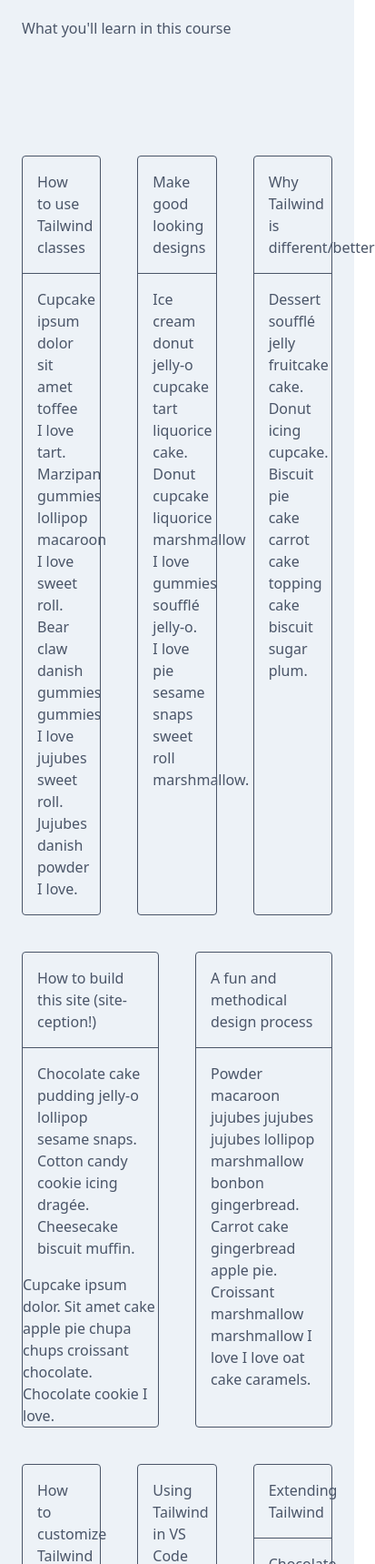
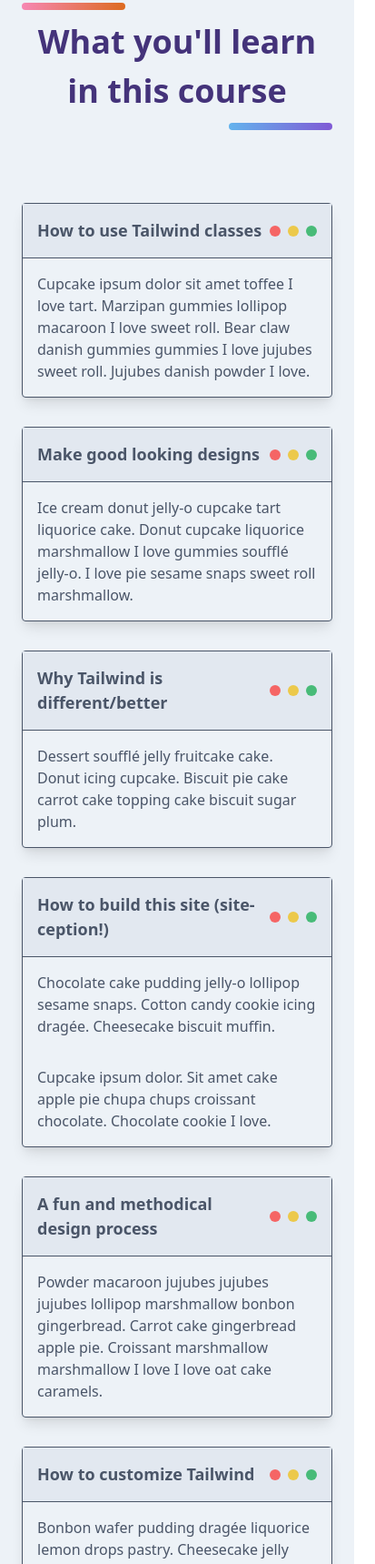
Before and after one commit to arpanp11/web-with-tailwind, a website built with Parcel: page src/index.html in a window 390 px wide. Shown: the part 5390-7109 px from the top of the page at 91% size, 413 px wide, since content can reach past the window. Built offline with nearby package versions, Linux system fonts and the light colour scheme.

Commit message:
add styling and make it responsive

```diff
--- a/src/index.html
+++ b/src/index.html
@@ -287,83 +287,160 @@
     <div class="py-32 bg-gray-200 text-gray-700">
       <div class="container mx-auto px-6 lg:px-0">
         <!-- header -->
-        <h2 class="mb-32">What you'll learn in this course</h2>
+        <div class="relative">
+          <h2
+            class="mb-24 text-4xl lg:text-6xl text-center font-bold text-purple-900"
+          >
+            What you'll learn in this course
+          </h2>
+
+          <div
+            class="absolute top-0 left-0 w-1/3 h-2 rounded bg-gradient-to-r from-pink-400 to-orange-600 transform -translate-y-4"
+          ></div>
+          <div
+            class="absolute bottom-0 right-0 w-1/3 h-2 rounded bg-gradient-to-r from-blue-400 to-purple-600 transform translate-y-4"
+          ></div>
+        </div>
 
         <!-- grid area things -->
-        <div class="grid grid-cols-6 gap-10">
-          <div class="col-span-2 border border-gray-700 rounded">
-            <h3 class="p-4 border-b border-gray-700">
-              How to use Tailwind classes
-            </h3>
+        <div class="lg:grid grid-cols-6 gap-10 space-y-8 lg:space-y-0">
+          <div class="col-span-2 border border-gray-700 rounded shadow-lg">
+            <div
+              class="p-4 flex items-center justify-between relative bg-gray-300 border-b border-gray-700"
+            >
+              <h3 class="font-bold text-lg">How to use Tailwind classes</h3>
+              <div class="flex space-x-2">
+                <div class="w-3 h-3 rounded-full bg-red-500"></div>
+                <div class="w-3 h-3 rounded-full bg-yellow-500"></div>
+                <div class="w-3 h-3 rounded-full bg-green-500"></div>
+              </div>
+            </div>
             <p class="p-4">
               Cupcake ipsum dolor sit amet toffee I love tart. Marzipan gummies
               lollipop macaroon I love sweet roll. Bear claw danish gummies
               gummies I love jujubes sweet roll. Jujubes danish powder I love.
             </p>
           </div>
-          <div class="col-span-2 border border-gray-700 rounded">
-            <h3 class="p-4 border-b border-gray-700">
-              Make good looking designs
-            </h3>
+          <div class="col-span-2 border border-gray-700 rounded shadow-lg">
+            <div
+              class="p-4 flex items-center justify-between relative bg-gray-300 border-b border-gray-700"
+            >
+              <h3 class="font-bold text-lg">Make good looking designs</h3>
+              <div class="flex space-x-2">
+                <div class="w-3 h-3 rounded-full bg-red-500"></div>
+                <div class="w-3 h-3 rounded-full bg-yellow-500"></div>
+                <div class="w-3 h-3 rounded-full bg-green-500"></div>
+              </div>
+            </div>
             <p class="p-4">
               Ice cream donut jelly-o cupcake tart liquorice cake. Donut cupcake
               liquorice marshmallow I love gummies soufflé jelly-o. I love pie
               sesame snaps sweet roll marshmallow.
             </p>
           </div>
-          <div class="col-span-2 border border-gray-700 rounded">
-            <h3 class="p-4 border-b border-gray-700">
+          <div class="col-span-2 border border-gray-700 rounded shadow-lg">
+            <div
+              class="p-4 flex items-center justify-between relative bg-gray-300 border-b border-gray-700"
+            >
+              <h3 class="font-bold text-lg">
                 Why Tailwind is different/better
               </h3>
+              <div class="flex space-x-2">
+                <div class="w-3 h-3 rounded-full bg-red-500"></div>
+                <div class="w-3 h-3 rounded-full bg-yellow-500"></div>
+                <div class="w-3 h-3 rounded-full bg-green-500"></div>
+              </div>
+            </div>
             <p class="p-4">
               Dessert soufflé jelly fruitcake cake. Donut icing cupcake. Biscuit
               pie cake carrot cake topping cake biscuit sugar plum.
             </p>
           </div>
-          <div class="col-span-3 border border-gray-700 rounded">
-            <h3 class="p-4 border-b border-gray-700">
+          <div class="col-span-3 border border-gray-700 rounded shadow-lg">
+            <div
+              class="p-4 flex items-center justify-between relative bg-gray-300 border-b border-gray-700"
+            >
+              <h3 class="font-bold text-lg">
                 How to build this site (site-ception!)
               </h3>
+              <div class="flex space-x-2">
+                <div class="w-3 h-3 rounded-full bg-red-500"></div>
+                <div class="w-3 h-3 rounded-full bg-yellow-500"></div>
+                <div class="w-3 h-3 rounded-full bg-green-500"></div>
+              </div>
+            </div>
             <p class="p-4">
               Chocolate cake pudding jelly-o lollipop sesame snaps. Cotton candy
               cookie icing dragée. Cheesecake biscuit muffin.
             </p>
-            <p>
+            <p class="p-4">
               Cupcake ipsum dolor. Sit amet cake apple pie chupa chups croissant
               chocolate. Chocolate cookie I love.
             </p>
           </div>
-          <div class="col-span-3 border border-gray-700 rounded">
-            <h3 class="p-4 border-b border-gray-700">
+          <div class="col-span-3 border border-gray-700 rounded shadow-lg">
+            <div
+              class="p-4 flex items-center justify-between relative bg-gray-300 border-b border-gray-700"
+            >
+              <h3 class="font-bold text-lg">
                 A fun and methodical design process
               </h3>
+              <div class="flex space-x-2">
+                <div class="w-3 h-3 rounded-full bg-red-500"></div>
+                <div class="w-3 h-3 rounded-full bg-yellow-500"></div>
+                <div class="w-3 h-3 rounded-full bg-green-500"></div>
+              </div>
+            </div>
             <p class="p-4">
               Powder macaroon jujubes jujubes jujubes lollipop marshmallow
               bonbon gingerbread. Carrot cake gingerbread apple pie. Croissant
               marshmallow marshmallow I love I love oat cake caramels.
             </p>
           </div>
-          <div class="col-span-2 border border-gray-700 rounded">
-            <h3 class="p-4 border-b border-gray-700">
-              How to customize Tailwind
-            </h3>
+          <div class="col-span-2 border border-gray-700 rounded shadow-lg">
+            <div
+              class="p-4 flex items-center justify-between relative bg-gray-300 border-b border-gray-700"
+            >
+              <h3 class="font-bold text-lg">How to customize Tailwind</h3>
+              <div class="flex space-x-2">
+                <div class="w-3 h-3 rounded-full bg-red-500"></div>
+                <div class="w-3 h-3 rounded-full bg-yellow-500"></div>
+                <div class="w-3 h-3 rounded-full bg-green-500"></div>
+              </div>
+            </div>
             <p class="p-4">
               Bonbon wafer pudding dragée liquorice lemon drops pastry.
               Cheesecake jelly beans jelly-o jelly cheesecake toffee wafer
               tiramisu jujubes. Gingerbread wafer topping lollipop.
             </p>
           </div>
-          <div class="col-span-2 border border-gray-700 rounded">
-            <h3 class="p-4 border-b border-gray-700">
-              Using Tailwind in VS Code
-            </h3>
+          <div class="col-span-2 border border-gray-700 rounded shadow-lg">
+            <div
+              class="p-4 flex items-center justify-between relative bg-gray-300 border-b border-gray-700"
+            >
+              <h3 class="font-bold text-lg">Using Tailwind in VS Code</h3>
+              <div class="flex space-x-2">
+                <div class="w-3 h-3 rounded-full bg-red-500"></div>
+                <div class="w-3 h-3 rounded-full bg-yellow-500"></div>
+                <div class="w-3 h-3 rounded-full bg-green-500"></div>
+              </div>
+            </div>
             <p class="p-4">
               Apple pie I love pie. I love gingerbread carrot cake. Pudding
               macaroon chupa chups marzipan pudding croissant dragée pudding.
             </p>
           </div>
-          <div class="col-span-2 border border-gray-700 rounded">
-            <h3 class="p-4 border-b border-gray-700">Extending Tailwind</h3>
+          <div class="col-span-2 border border-gray-700 rounded shadow-lg">
+            <div
+              class="p-4 flex items-center justify-between relative bg-gray-300 border-b border-gray-700"
+            >
+              <h3 class="font-bold text-lg">Extending Tailwind</h3>
+              <div class="flex space-x-2">
+                <div class="w-3 h-3 rounded-full bg-red-500"></div>
+                <div class="w-3 h-3 rounded-full bg-yellow-500"></div>
+                <div class="w-3 h-3 rounded-full bg-green-500"></div>
+              </div>
+            </div>
             <p class="p-4">
               Chocolate chupa chups bonbon gummi bears chocolate cake cotton
               candy gingerbread tart. Muffin cookie I love. Pastry carrot cake
```
Lines whose indentation alone changed are shown as unchanged.
